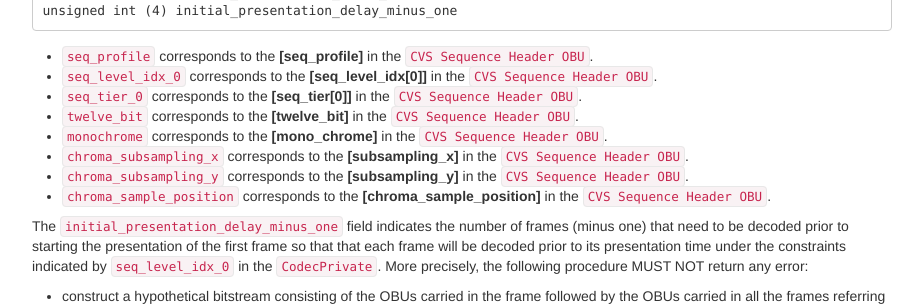
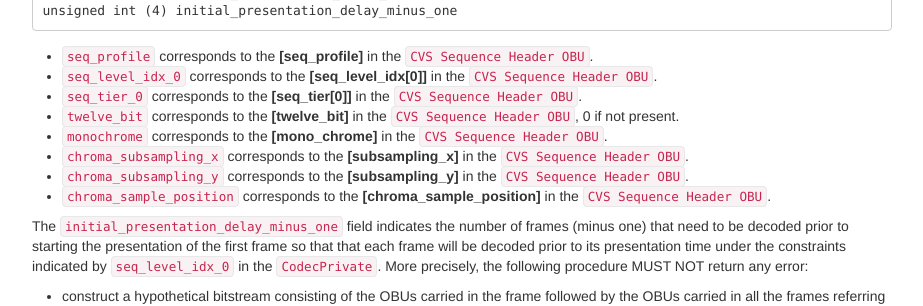
Before and after one commit to ietf-wg-cellar/matroska-specification, a Jekyll site: the page built from codec/av1.md, in a window 1280 px wide and 900 px high, scrolled down 1481 px. Shown: the part 152-458 px from the top of the window, without its empty margins (273-1196 px from the left). Built offline with Jekyll 4.4.1, drawn with Linux system fonts in a browser that asks for light colours; our own code applies the rules of GitHub Pages for plain Markdown files.

Commit message:
av1: the [twelve_bit] may not be present in the CVS SH OBU

```diff
--- a/codec/av1.md
+++ b/codec/av1.md
@@ -64,7 +64,7 @@ unsigned int (4) initial_presentation_delay_minus_one
 * `seq_profile` corresponds to the __[seq_profile]__ in the `CVS Sequence Header OBU`.
 * `seq_level_idx_0` corresponds to the __[seq_level_idx[0]]__ in the `CVS Sequence Header OBU`.
 * `seq_tier_0` corresponds to the __[seq_tier[0]]__ in the `CVS Sequence Header OBU`.
-* `twelve_bit` corresponds to the __[twelve_bit]__ in the `CVS Sequence Header OBU`.
+* `twelve_bit` corresponds to the __[twelve_bit]__ in the `CVS Sequence Header OBU`, 0 if not present.
 * `monochrome` corresponds to the __[mono_chrome]__ in the `CVS Sequence Header OBU`.
 * `chroma_subsampling_x` corresponds to the __[subsampling_x]__ in the `CVS Sequence Header OBU`.
 * `chroma_subsampling_y` corresponds to the __[subsampling_y]__ in the `CVS Sequence Header OBU`.
```
